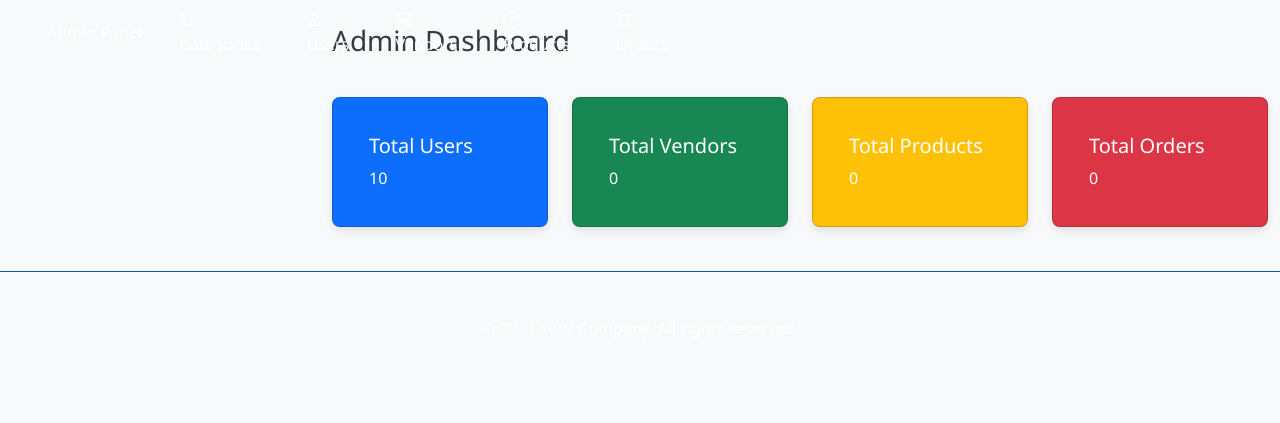
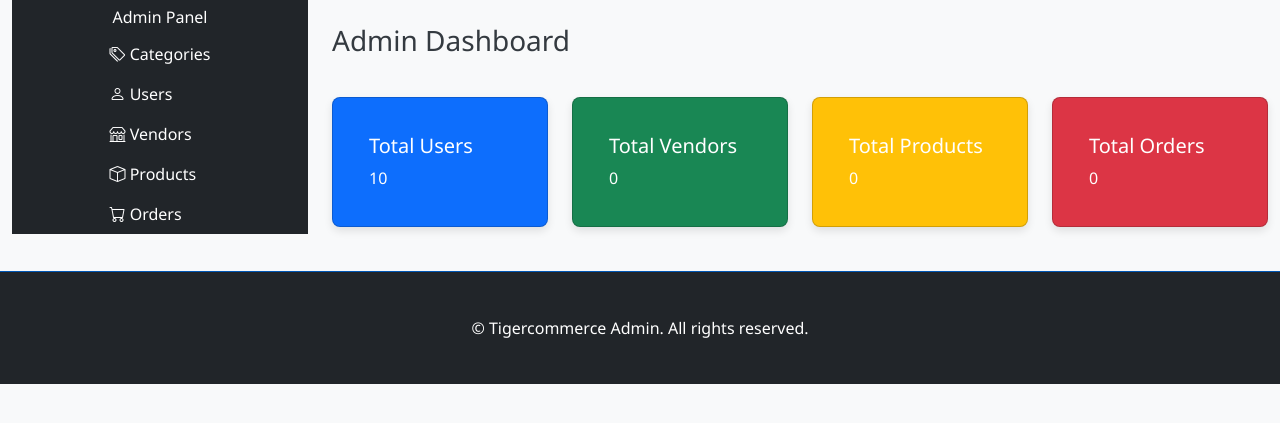
Before and after one commit to asamamun/tigercommerce, a PHP site: page /POLY/admin/index.php in a window 1280 px wide. Shown: the top 423 px of the page. Run offline with PHP 8.4, Linux system fonts and the light colour scheme; data comes from the database, SQL or seed files in the repository; data that the repository does not hold is empty.

Commit message:
Thare are problems in sidebar & header nab-link, someone fix it.

```diff
--- a/admin/partials/footer.php
+++ b/admin/partials/footer.php
@@ -1,7 +1,7 @@
 <!-- /admin/partials/footer.php -->
-<footer class="bg-light py-4">
+<footer class="bg-dark py-4">
     <div class="container">
-        <p class="text-center mb-0">&copy; 2024 Your Company. All rights reserved.</p>
+        <p class="text-center mb-0">&copy; Tigercommerce Admin. All rights reserved.</p>
     </div>
 </footer>
 <script src="https://cdn.jsdelivr.net/npm/bootstrap@5.3.0/dist/js/bootstrap.bundle.min.js"></script>
--- a/admin/partials/header.php
+++ b/admin/partials/header.php
@@ -7,6 +7,9 @@
     <title>Admin Dashboard</title>
     <link href="https://cdn.jsdelivr.net/npm/bootstrap@5.3.0/dist/css/bootstrap.min.css" rel="stylesheet">
     <link href="https://cdn.jsdelivr.net/npm/bootstrap-icons@1.10.5/font/bootstrap-icons.css" rel="stylesheet">
+    <link href="https://fonts.googleapis.com/css2?family=Roboto:wght@400;700&display=swap" rel="stylesheet">
+    <link href="css/admin.css" rel="stylesheet">
     <link href="../css/admin.css" rel="stylesheet">
+
 </head>
 <body>
--- a/admin/partials/sidebar.php
+++ b/admin/partials/sidebar.php
@@ -1,22 +1,22 @@
 <!-- /admin/partials/sidebar.php -->
-<nav class="navbar navbar-expand-lg navbar-light bg-light">
+<nav class="navbar navbar-expand-lg navbar-light bg-dark flex-column">
     <a class="navbar-brand" href="#">Admin Panel</a>
     <div class="collapse navbar-collapse">
-        <ul class="navbar-nav">
+        <ul class="navbar-nav flex-column">
             <li class="nav-item">
-                <a class="nav-link" href="category.php"><i class="bi bi-tags"></i> Categories</a>
+                <a class="nav-link" href="sections/category.php"><i class="bi bi-tags"></i> Categories</a>
             </li>
             <li class="nav-item">
-                <a class="nav-link" href="users.php"><i class="bi bi-person"></i> Users</a>
+                <a class="nav-link" href="sections/users.php"><i class="bi bi-person"></i> Users</a>
             </li>
             <li class="nav-item">
-                <a class="nav-link" href="vendors.php"><i class="bi bi-shop"></i> Vendors</a>
+                <a class="nav-link" href="sections/vendors.php"><i class="bi bi-shop"></i> Vendors</a>
             </li>
             <li class="nav-item">
-                <a class="nav-link" href="products.php"><i class="bi bi-box"></i> Products</a>
+                <a class="nav-link" href="sections/products.php"><i class="bi bi-box"></i> Products</a>
             </li>
             <li class="nav-item">
-                <a class="nav-link" href="orders.php"><i class="bi bi-cart"></i> Orders</a>
+                <a class="nav-link" href="sections/orders.php"><i class="bi bi-cart"></i> Orders</a>
             </li>
         </ul>
     </div>
```
